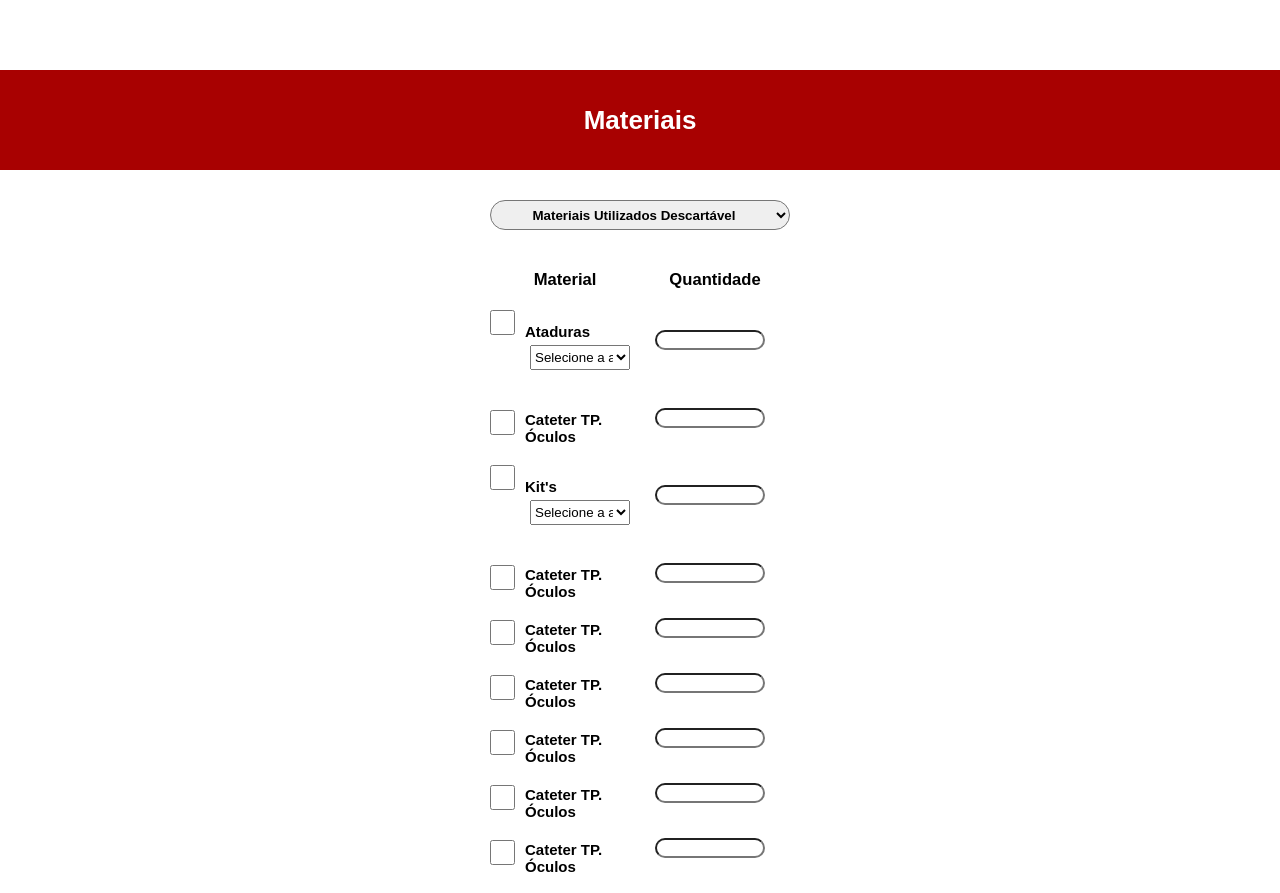
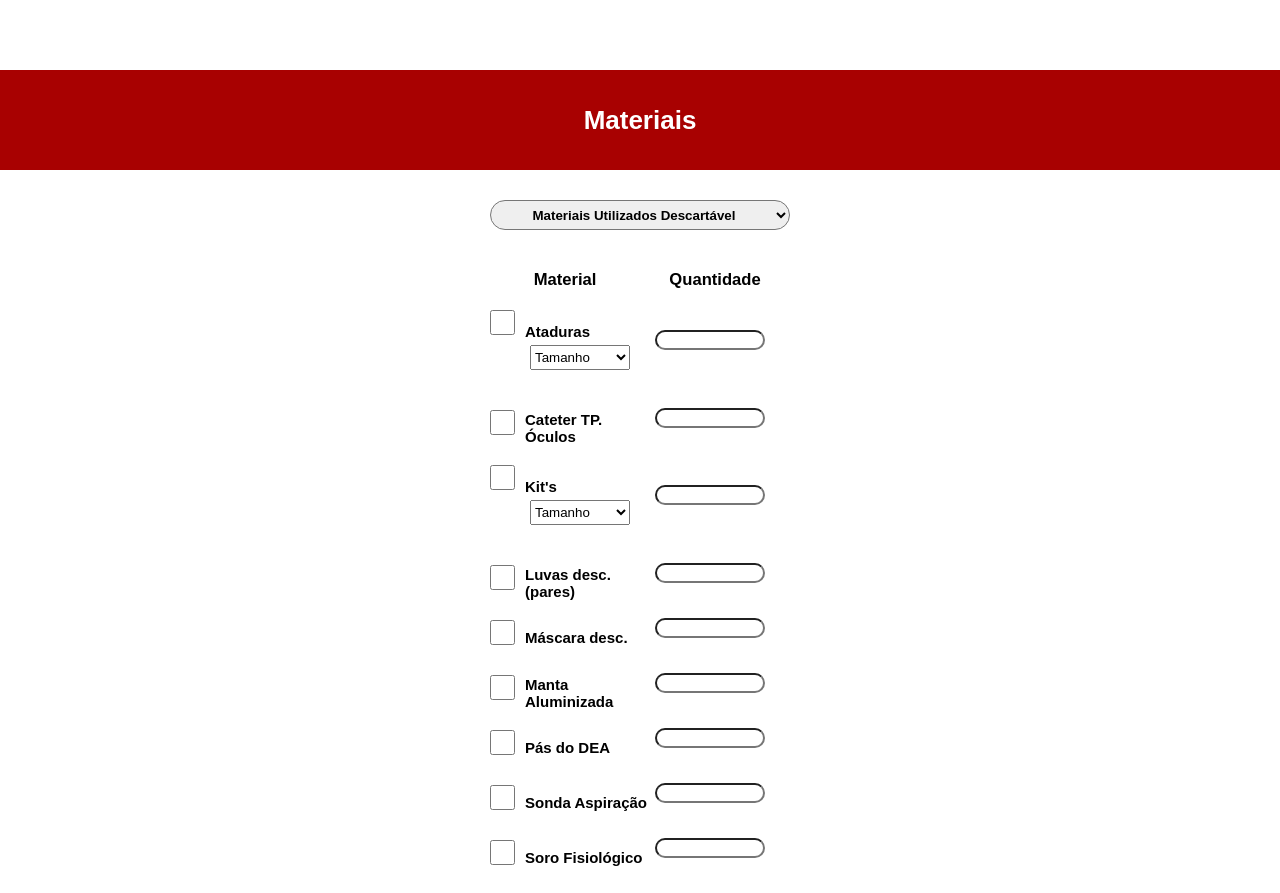
Before and after one commit to Brunoo47/Sistema-Bombeiros, a React (Vite) app in the folder vite-project/: page /metodoHistorico2 in a window 1280 px wide. Shown: the top 893 px of the page. Built offline with nearby package versions, Linux system fonts and the light colour scheme; a web font is replaced by a local one.

Commit message:
Alteração de valores materiais

```diff
--- a/vite-project/src/pages/MetodoHistorico2/index.jsx
+++ b/vite-project/src/pages/MetodoHistorico2/index.jsx
@@ -41,10 +41,10 @@ function MetodoHistorico2() {
                     marginLeft: "40px",
                   }}
                 >
-                  <option value="">Selecione a altura</option>
-                  <option value="opcao1">&lt;2m</option>
-                  <option value="opcao2">2m</option>
-                  <option value="opcao3">2m&gt;</option>
+                  <option value="">Tamanho</option>
+                  <option value="opcao1">6</option>
+                  <option value="opcao2">12</option>
+                  <option value="opcao3">20</option>
                 </select>
               </div>
               <InputD
@@ -92,10 +92,10 @@ function MetodoHistorico2() {
                     marginLeft: "40px",
                   }}
                 >
-                  <option value="">Selecione a altura</option>
-                  <option value="opcao1">&lt;2m</option>
-                  <option value="opcao2">2m</option>
-                  <option value="opcao3">2m&gt;</option>
+                  <option value="">Tamanho</option>
+                  <option value="opcao1">H</option>
+                  <option value="opcao2">P</option>
+                  <option value="opcao3">G</option>
                 </select>
               </div>
               <InputD
@@ -109,7 +109,7 @@ function MetodoHistorico2() {
             </div>
             <div className="fieldMateriais">
               <Checkbox
-                titulo="Cateter TP. Óculos"
+                titulo="Luvas desc. (pares)"
                 style={{
                   width: "25px",
                   height: "25px",
@@ -127,7 +127,7 @@ function MetodoHistorico2() {
             </div>
             <div className="fieldMateriais">
               <Checkbox
-                titulo="Cateter TP. Óculos"
+                titulo="Máscara desc."
                 style={{
                   width: "25px",
                   height: "25px",
@@ -145,7 +145,7 @@ function MetodoHistorico2() {
             </div>
             <div className="fieldMateriais">
               <Checkbox
-                titulo="Cateter TP. Óculos"
+                titulo="Manta Aluminizada"
                 style={{
                   width: "25px",
                   height: "25px",
@@ -163,7 +163,7 @@ function MetodoHistorico2() {
             </div>
             <div className="fieldMateriais">
               <Checkbox
-                titulo="Cateter TP. Óculos"
+                titulo="Pás do DEA"
                 style={{
                   width: "25px",
                   height: "25px",
@@ -181,7 +181,7 @@ function MetodoHistorico2() {
             </div>
             <div className="fieldMateriais">
               <Checkbox
-                titulo="Cateter TP. Óculos"
+                titulo="Sonda Aspiração "
                 style={{
                   width: "25px",
                   height: "25px",
@@ -199,7 +199,7 @@ function MetodoHistorico2() {
             </div>
             <div className="fieldMateriais">
               <Checkbox
-                titulo="Cateter TP. Óculos"
+                titulo="Soro Fisiológico"
                 style={{
                   width: "25px",
                   height: "25px",
@@ -219,7 +219,7 @@ function MetodoHistorico2() {
             <div className="fieldMateriais">
               <div className="containerSelect">
                 <Checkbox
-                  titulo="Kit's "
+                  titulo="Talas PAP."
                   style={{
                     width: "25px",
                     height: "25px",
@@ -234,10 +234,9 @@ function MetodoHistorico2() {
                     marginLeft: "40px",
                   }}
                 >
-                  <option value="">Selecione a altura</option>
-                  <option value="opcao1">&lt;2m</option>
-                  <option value="opcao2">2m</option>
-                  <option value="opcao3">2m&gt;</option>
+                  <option value="">Tamanho</option>
+                  <option value="opcao1">P</option>
+                  <option value="opcao2">G</option>
                 </select>
               </div>
               <InputD
@@ -288,36 +287,24 @@ function MetodoHistorico2() {
           <div className="fieldLeftMateriais">
             <div className="titleFieldMateriais">
               <div>
-                <h5>Pau</h5>
+                <h5>Material</h5>
               </div>
               <div>
                 <h5>Quantidade</h5>
               </div>
             </div>
             <div className="fieldMateriais">
-              <div className="containerSelect">
+
+            </div>
+            <div className="fieldMateriais">
               <Checkbox
-                  titulo="Ataduras "
+                titulo="Base Estabiliza."
                 style={{
                   width: "25px",
                   height: "25px",
                   marginBottom: "10px",
                 }}
               />
-                <select
-                  style={{
-                    width: "100px",
-                    height: "25px",
-                    marginBottom: "10px",
-                    marginLeft: "40px",
-                  }}
-                >
-                  <option value="">Selecione a altura</option>
-                  <option value="opcao1">&lt;2m</option>
-                  <option value="opcao2">2m</option>
-                  <option value="opcao3">2m&gt;</option>
-                </select>
-              </div>
               <InputD
                 style={{
                   width: "110px",
@@ -329,7 +316,7 @@ function MetodoHistorico2() {
             </div>
             <div className="fieldMateriais">
               <Checkbox
-                titulo="Cateter TP. Óculos"
+                titulo="Coxins Estabiliza."
                 style={{
                   width: "25px",
                   height: "25px",
@@ -348,7 +335,7 @@ function MetodoHistorico2() {
             <div className="fieldMateriais">
               <div className="containerSelect">
                 <Checkbox
-                  titulo="Kit's "
+                  titulo="KED "
                   style={{
                     width: "25px",
                     height: "25px",
@@ -363,10 +350,42 @@ function MetodoHistorico2() {
                     marginLeft: "40px",
                   }}
                 >
-                  <option value="">Selecione a altura</option>
-                  <option value="opcao1">&lt;2m</option>
-                  <option value="opcao2">2m</option>
-                  <option value="opcao3">2m&gt;</option>
+                  <option value="">Tamanho</option>
+                  <option value="opcao1">ADUL.</option>
+                  <option value="opcao2">INFA.</option>
+                </select>
+              </div>
+              <InputD
+                style={{
+                  width: "110px",
+                  height: "20px",
+                  alignSelf: "center",
+                  borderRadius: "50px",
+                }}
+              />
+            </div>
+
+            <div className="fieldMateriais">
+              <div className="containerSelect">
+                <Checkbox
+                  titulo="T. T. F. "
+                  style={{
+                    width: "25px",
+                    height: "25px",
+                    marginBottom: "10px",
+                  }}
+                />
+                <select
+                  style={{
+                    width: "100px",
+                    height: "25px",
+                    marginBottom: "10px",
+                    marginLeft: "40px",
+                  }}
+                >
+                  <option value="">Tamanho</option>
+                  <option value="opcao1">Adul.</option>
+                  <option value="opcao2">Infa.</option>
                 </select>
               </div>
               <InputD
@@ -380,7 +399,7 @@ function MetodoHistorico2() {
             </div>
             <div className="fieldMateriais">
               <Checkbox
-                titulo="Cateter TP. Óculos"
+                titulo="Tirante aranha"
                 style={{
                   width: "25px",
                   height: "25px",
@@ -398,7 +417,7 @@ function MetodoHistorico2() {
             </div>
             <div className="fieldMateriais">
               <Checkbox
-                titulo="Cateter TP. Óculos"
+                titulo="Tirante de cabeça"
                 style={{
                   width: "25px",
                   height: "25px",
@@ -416,7 +435,7 @@ function MetodoHistorico2() {
             </div>
             <div className="fieldMateriais">
               <Checkbox
-                titulo="Cateter TP. Óculos"
+                titulo="Cânula"
                 style={{
                   width: "25px",
                   height: "25px",
@@ -432,95 +451,6 @@ function MetodoHistorico2() {
                 }}
               />
             </div>
-            <div className="fieldMateriais">
-              <Checkbox
-                titulo="Cateter TP. Óculos"
-                style={{
-                  width: "25px",
-                  height: "25px",
-                  marginBottom: "10px",
-                }}
-              />
-              <InputD
-                style={{
-                  width: "110px",
-                  height: "20px",
-                  alignSelf: "center",
-                  borderRadius: "50px",
-                }}
-              />
-            </div>
-            <div className="fieldMateriais">
-              <Checkbox
-                titulo="Cateter TP. Óculos"
-                style={{
-                  width: "25px",
-                  height: "25px",
-                  marginBottom: "10px",
-                }}
-              />
-              <InputD
-                style={{
-                  width: "110px",
-                  height: "20px",
-                  alignSelf: "center",
-                  borderRadius: "50px",
-                }}
-              />
-            </div>
-            <div className="fieldMateriais">
-              <Checkbox
-                titulo="Cateter TP. Óculos"
-                style={{
-                  width: "25px",
-                  height: "25px",
-                  marginBottom: "10px",
-                }}
-              />
-              <InputD
-                style={{
-                  width: "110px",
-                  height: "20px",
-                  alignSelf: "center",
-                  borderRadius: "50px",
-                }}
-              />
-            </div>
-
-            <div className="fieldMateriais">
-              <div className="containerSelect">
-                <Checkbox
-                  titulo="Kit's "
-                  style={{
-                    width: "25px",
-                    height: "25px",
-                    marginBottom: "10px",
-                  }}
-                />
-                <select
-                  style={{
-                    width: "100px",
-                    height: "25px",
-                    marginBottom: "10px",
-                    marginLeft: "40px",
-                  }}
-                >
-                  <option value="">Selecione a altura</option>
-                  <option value="opcao1">&lt;2m</option>
-                  <option value="opcao2">2m</option>
-                  <option value="opcao3">2m&gt;</option>
-                </select>
-              </div>
-              <InputD
-                style={{
-                  width: "110px",
-                  height: "20px",
-                  alignSelf: "center",
-                  borderRadius: "50px",
-                }}
-              />
-            </div>
-
             <div className="fieldMateriais">
               <input
                 type="checkbox"
```
Lines whose indentation alone changed are shown as unchanged.
